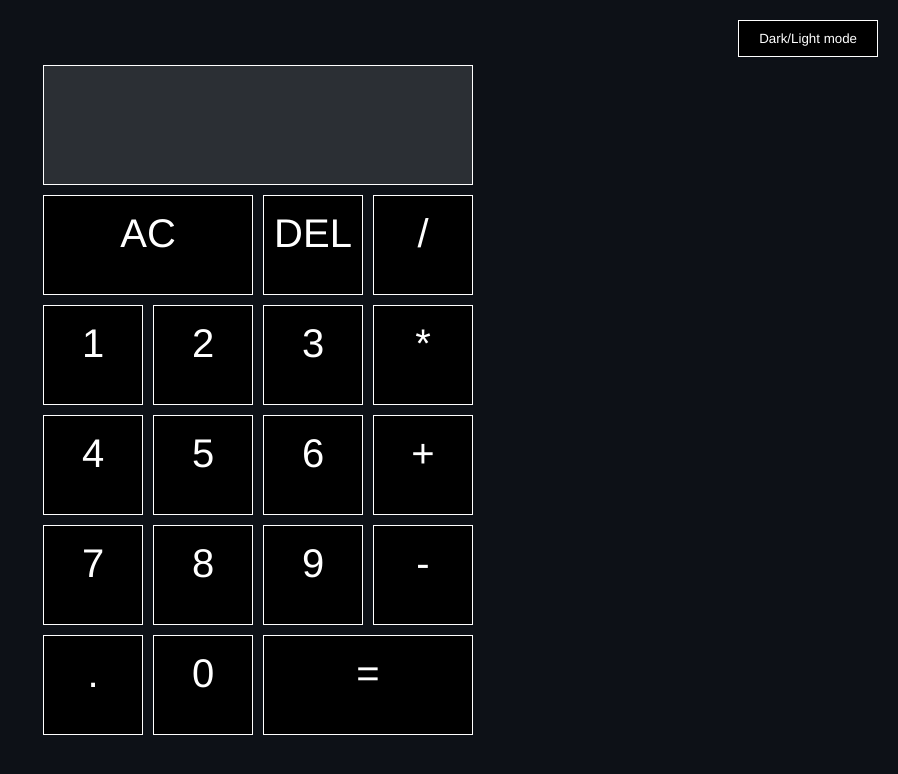
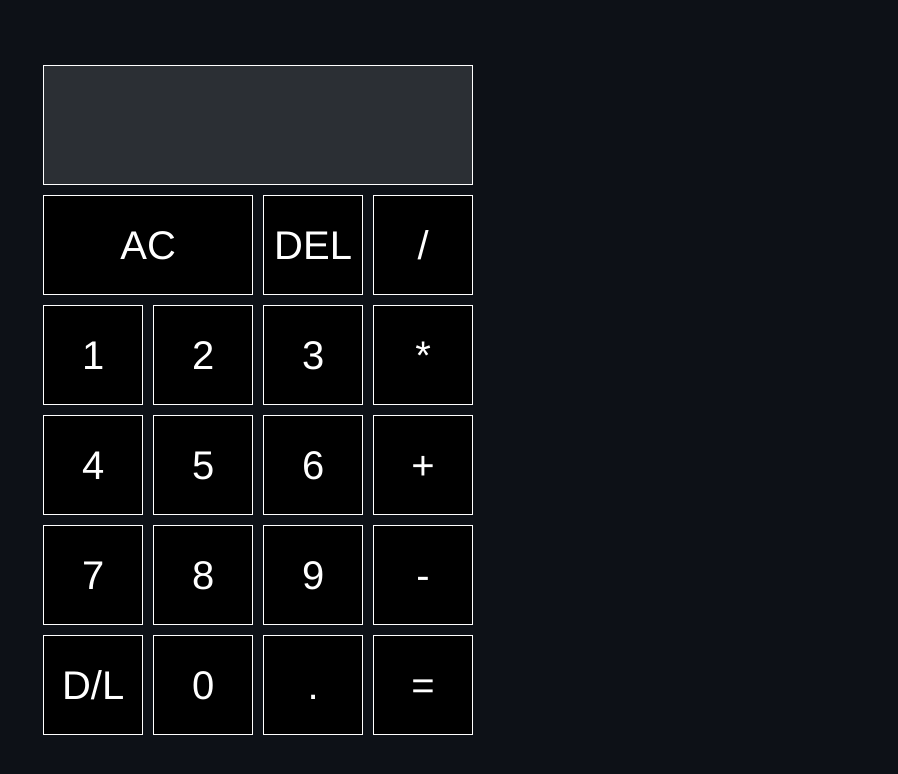
Before and after one commit to muzabol2/calc, a plain HTML site: page index.html in a window 1280 px wide. Shown: the whole page, without its empty margins (382-1280 px from the left). Drawn offline with Linux system fonts and the light colour scheme.

Commit message:
Update buttons

```diff
--- a/index.html
+++ b/index.html
@@ -32,11 +32,11 @@
       <button data-number>8</button>
       <button data-number>9</button>
       <button data-operation>-</button>
+      <button data-theme-toggle>D/L</button>
+      <button data-number>0</button>
       <button data-number>.</button>
-      <button data-number>0</button>
-      <button data-equals class="span-two">=</button>
+      <button data-equals>=</button>
    </div>
-   <button data-theme-toggle class="toggle-button">Dark/Light mode</button>
 </body>
 
 </html>
--- a/styles.css
+++ b/styles.css
@@ -40,6 +40,7 @@ body {
    display: grid;
    justify-content: center;
    align-content: center;
+   margin: 0 5px;
    min-height: 100vh;
    grid-template-columns: repeat(4, minmax(80px, 1fr));
    grid-template-rows: minmax(120px, auto) repeat(5, minmax(80px, auto));
@@ -49,6 +50,7 @@ body {
 .calc-grid>button {
    display: flex;
    justify-content: center;
+   align-items: center;
    cursor: pointer;
    font-size: 2.5rem;
    border: 1px solid var(--button-border-color);
@@ -89,21 +91,6 @@ body {
    font-size: 2.5rem;
 }
 
-.toggle-button {
-   position: absolute;
-   top: 20px;
-   right: 20px;
-   background-color: var(--button-color);
-   border: 1px solid var(--button-border-color);
-   color: var(--text-color);
-   padding: 10px 20px;
-   cursor: pointer;
-}
-
-.toggle-button:hover {
-   background-color: var(--hover-color);
-}
-
 @media screen and (min-width: 768px) {
    .calc-grid {
       grid-template-columns: repeat(4, 100px);
```
